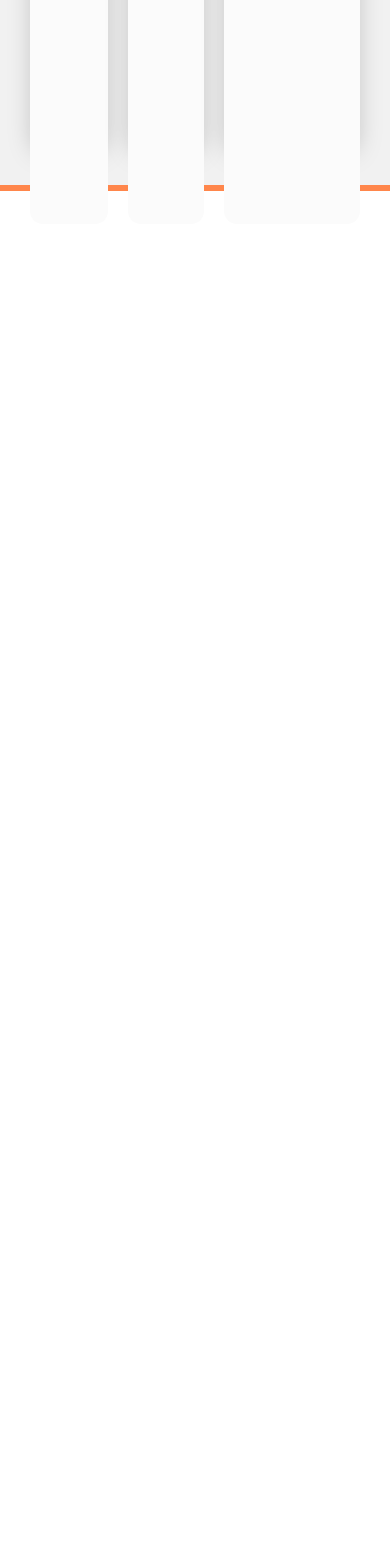
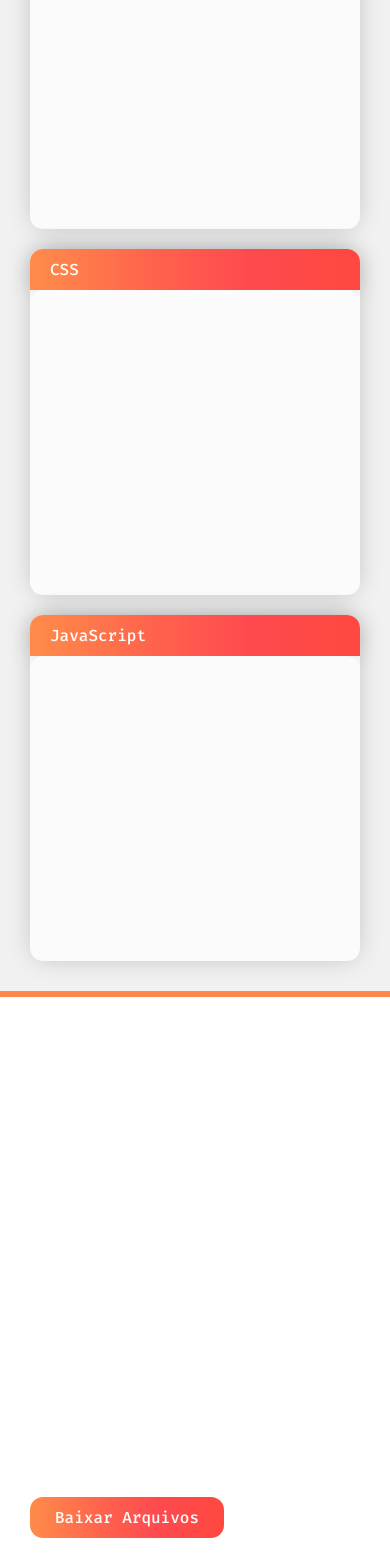
Before and after one commit to leticiafrontend/code-editor, a React (Create React App) app: page / in a window 390 px wide. Shown: the part 147-1715 px from the top of the page. Before the commit the page ends 844 px from the top, so only its background shows below. Built offline with nearby package versions, Linux system fonts and the light colour scheme.

Commit message:
:iphone: - Ajust on responsive

```diff
--- a/src/pages/Home/index.js
+++ b/src/pages/Home/index.js
@@ -1,6 +1,6 @@
 import React, { useState } from 'react';
 import { BoxEditor } from '../../components/BoxEditor';
-import { Editor, File } from './style';
+import { Download, Editor, File } from './style';
 
 export const Home = () => {
   const [html, setHtml] = useState('');
@@ -44,6 +44,7 @@ export const Home = () => {
           height="100%"
         ></iframe>
       </File>
+      <Download>Baixar Arquivos</Download>
     </>
   );
 };
--- a/src/pages/Home/style.js
+++ b/src/pages/Home/style.js
@@ -7,10 +7,38 @@ export const Editor = styled.div`
   border-bottom: 6px solid #ff864b;
   display: flex;
   column-gap: 20px;
-  height: 40vh;
+  height: auto;
+  @media (max-width: 700px) {
+    flex-direction: column;
+    row-gap: 20px;
+  }
 `;
 
 export const File = styled.div`
   padding: 30px;
-  height: 60vh;
+  height: 50vh;
+  @media (max-width: 700px) {
+    height: 500px;
+  }
 `;
+
+export const Download = styled.button`
+  border: none;
+  padding: 10px 25px;
+  color: #fff;
+  font-size: 16px;
+  font-weight: 500;
+  border-radius: 13px;
+  margin: 0 0 30px 30px;
+  transition: opacity 0.3s ease-in;
+  background: linear-gradient(
+    90deg,
+    #ff884b 3.71%,
+    #ff634c 36.91%,
+    #fe4a4f 65.9%,
+    #fe4840 98.63%
+  );
+  &:hover {
+    opacity: 0.9;
+  }
+`;
```
